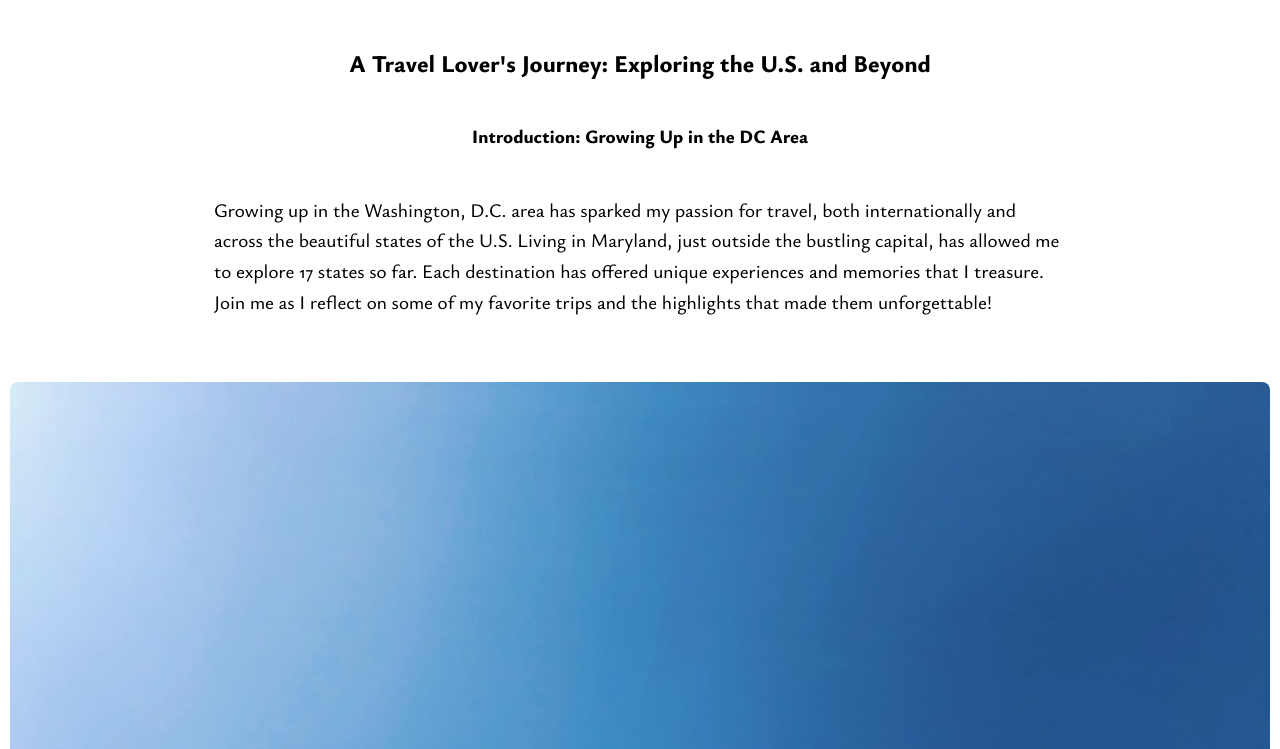
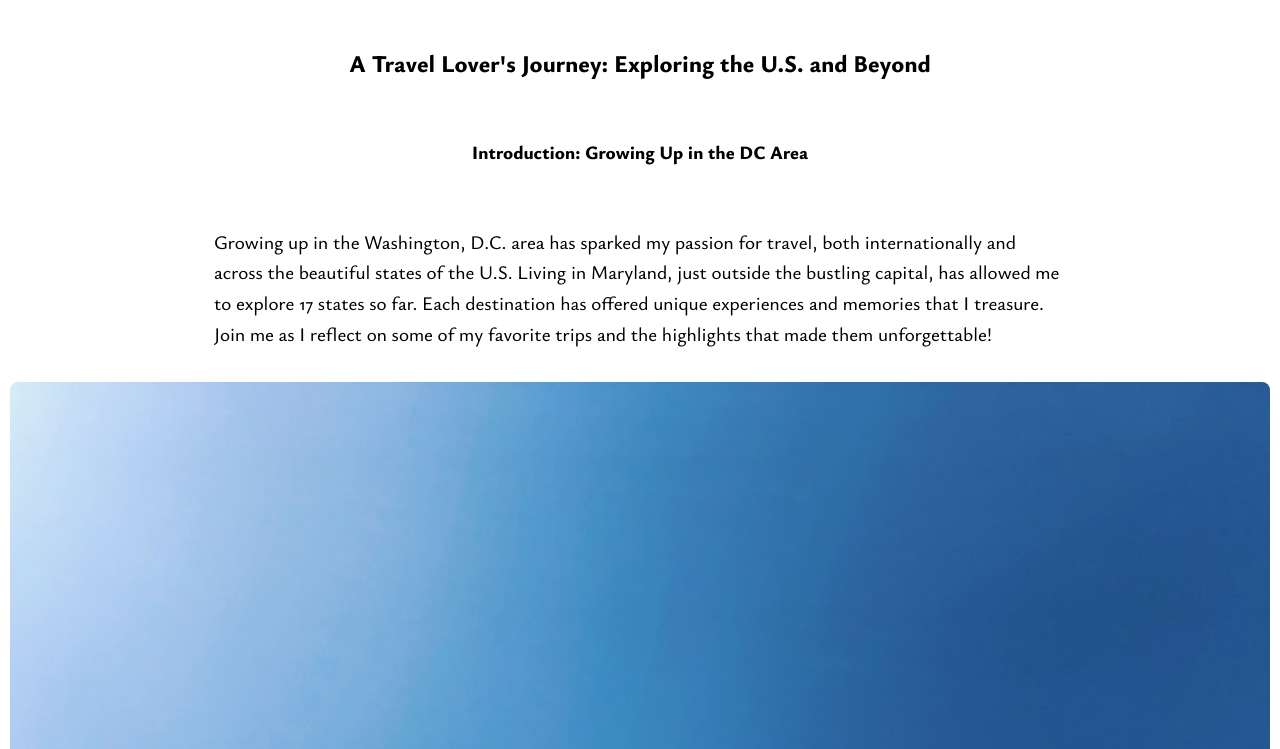
Before and after one commit to maayanchashper/idm221-mdc389, a plain HTML site: page usa_blog.html in a window 1280 px wide. Shown: the part 1900-2649 px from the top of the page. Drawn offline with Linux system fonts and the light colour scheme.

Commit message:
💄 Successfully Fixed Spacing
💄 Successfully fixed spacing, fix blog paragraph spacing attempt

```diff
--- a/css/screen.css
+++ b/css/screen.css
@@ -124,7 +124,7 @@ h2 {
 }
 
 h3 {
-    padding: 0rem;
+    padding: 1rem;
     align-items: center;
     text-align: center;
 }
@@ -330,7 +330,7 @@ p:not(.text-overlay) {
     font-size: 1.2rem;
     line-height: 1.6;
     color: var(--black-color);
-    margin-bottom: 2rem;
+    margin-bottom: 0rem;
     padding: 0 1.5rem;
     text-align: left;
     font-weight: 400;
```
